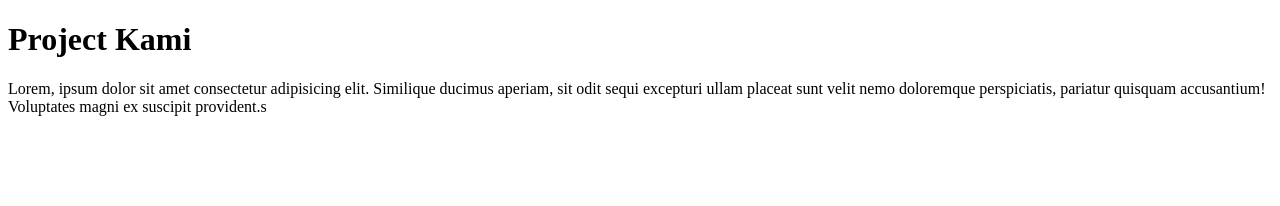
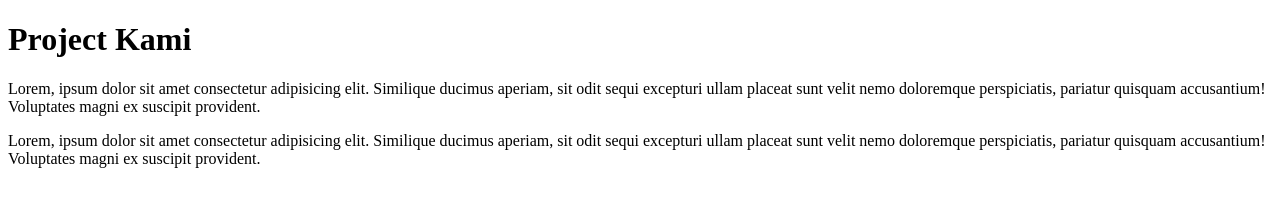
Before and after one commit to AlfredHutomo/git-tutorial, a plain HTML site: page index.html in a window 1280 px wide. Drawn offline with Linux system fonts and the light colour scheme.

Commit message:
Tambahan dari Bayu

```diff
--- a/index.html
+++ b/index.html
@@ -12,7 +12,13 @@
       Lorem, ipsum dolor sit amet consectetur adipisicing elit. Similique
       ducimus aperiam, sit odit sequi excepturi ullam placeat sunt velit nemo
       doloremque perspiciatis, pariatur quisquam accusantium! Voluptates magni
-      ex suscipit provident.s
+      ex suscipit provident.
+    </p>
+    <p>
+      Lorem, ipsum dolor sit amet consectetur adipisicing elit. Similique
+      ducimus aperiam, sit odit sequi excepturi ullam placeat sunt velit nemo
+      doloremque perspiciatis, pariatur quisquam accusantium! Voluptates magni
+      ex suscipit provident.
     </p>
   </body>
 </html>
```
